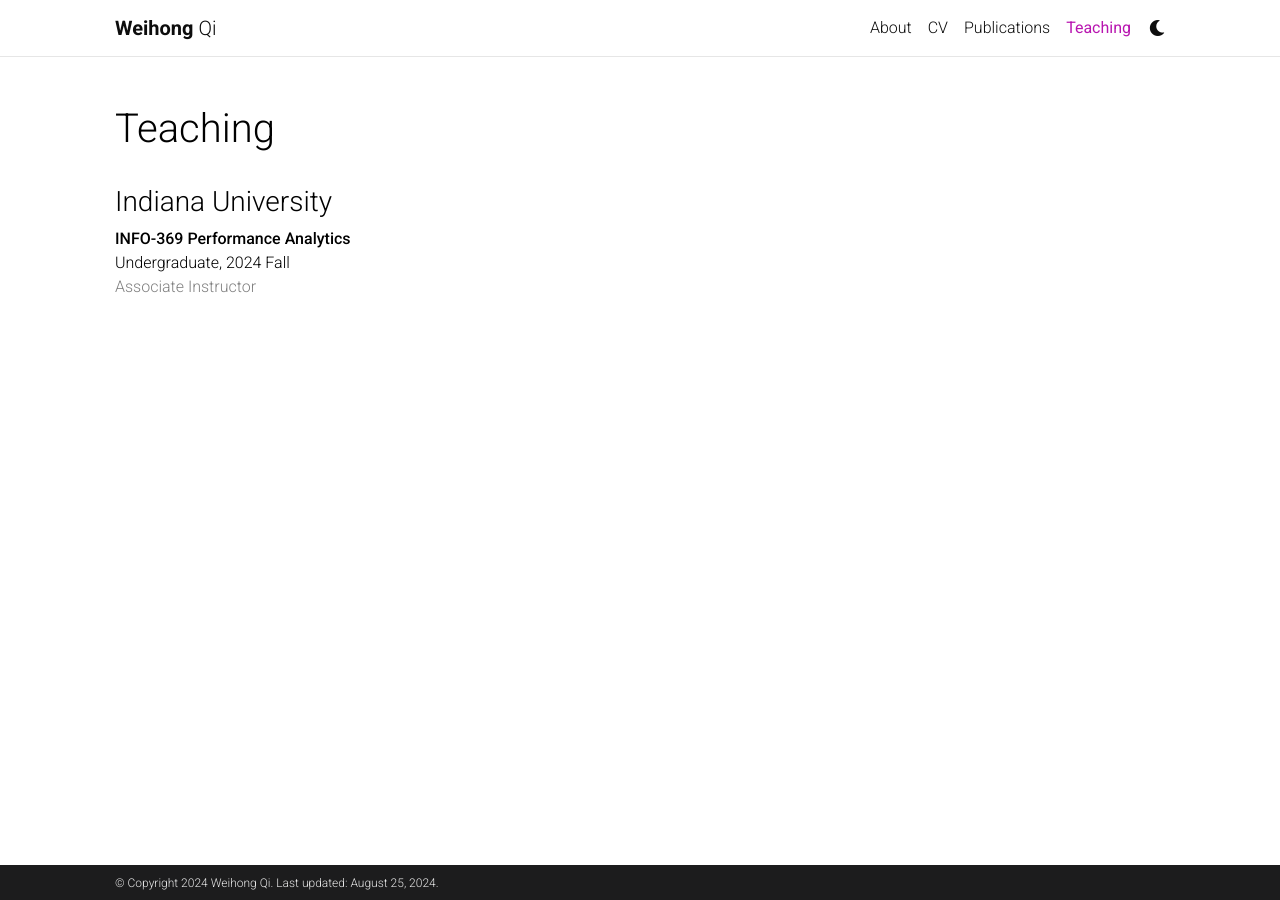
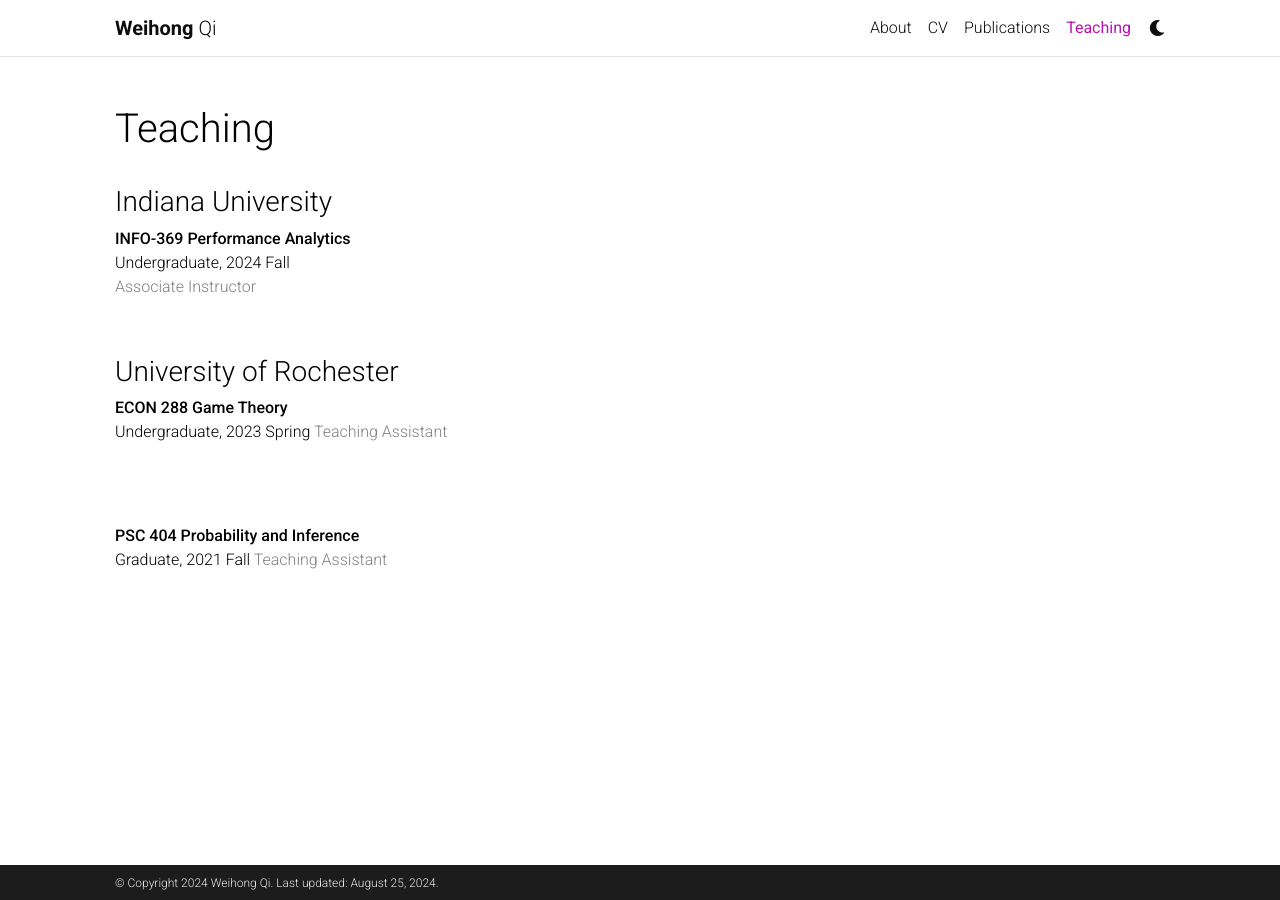
Before and after one commit to WeihongQ/weihongq.github.io, a Jekyll site: the page built from _pages/teaching.md, in a window 1280 px wide. Built offline with Jekyll 4.4.1, drawn with Linux system fonts in a browser that asks for light colours; comment, search, counter and statistics services are not loaded; a style sheet for code colours, icons or effects is not loaded.

Commit message:
update teaching

```diff
--- a/_pages/teaching.md
+++ b/_pages/teaching.md
@@ -8,6 +8,22 @@
 ---
 
 ###  Indiana University
-**INFO-369 Performance Analytics** <br />
+**INFO-369 Performance Analytics** <br/>
 Undergraduate, 2024 Fall <br />
-<span style="color: grey">Associate Instructor </span>  <br />
+<span style="color: grey">Associate Instructor </span>  <br/>
+
+<br/>
+
+### University of Rochester
+**ECON 288 Game Theory** <br/>
+Undergraduate, 2023 Spring
+<span style="color: grey">Teaching Assistant </span>  <br/>
+
+<br/>
+<br/>
+
+**PSC 404 Probability and Inference** <br/>
+Graduate, 2021 Fall
+<span style="color: grey">Teaching Assistant </span>  <br/>
+<br/>
+<br/>
```
